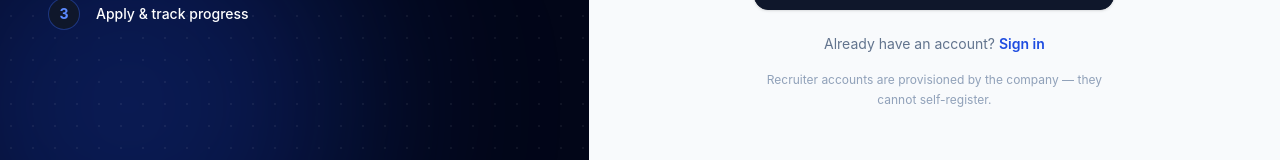
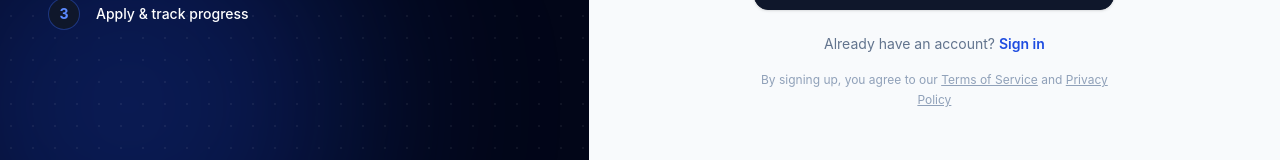
Before and after one commit to KasundiRanaweera/Application_Tracking_System-Frontend, a React (Vite) app: page /register in a window 1280 px wide. Shown: the part 567-727 px from the top of the page. Built offline with nearby package versions, Linux system fonts and the light colour scheme; no server answers.

Commit message:
updated redisterpage

```diff
--- a/src/pages/RegisterPage.jsx
+++ b/src/pages/RegisterPage.jsx
@@ -173,7 +173,14 @@ export default function RegisterPage() {
             </Link>
           </p>
           <p className="text-xs text-center text-slate-400 mt-4 leading-relaxed">
-            Recruiter accounts are provisioned by the company — they cannot self-register.
+            By signing up, you agree to our{' '}
+            <a href="/terms" className="underline hover:text-slate-500">
+              Terms of Service
+            </a>
+            {' '}and{' '}
+            <a href="/privacy" className="underline hover:text-slate-500">
+              Privacy Policy
+            </a>
           </p>
         </div>
       </div>
```
